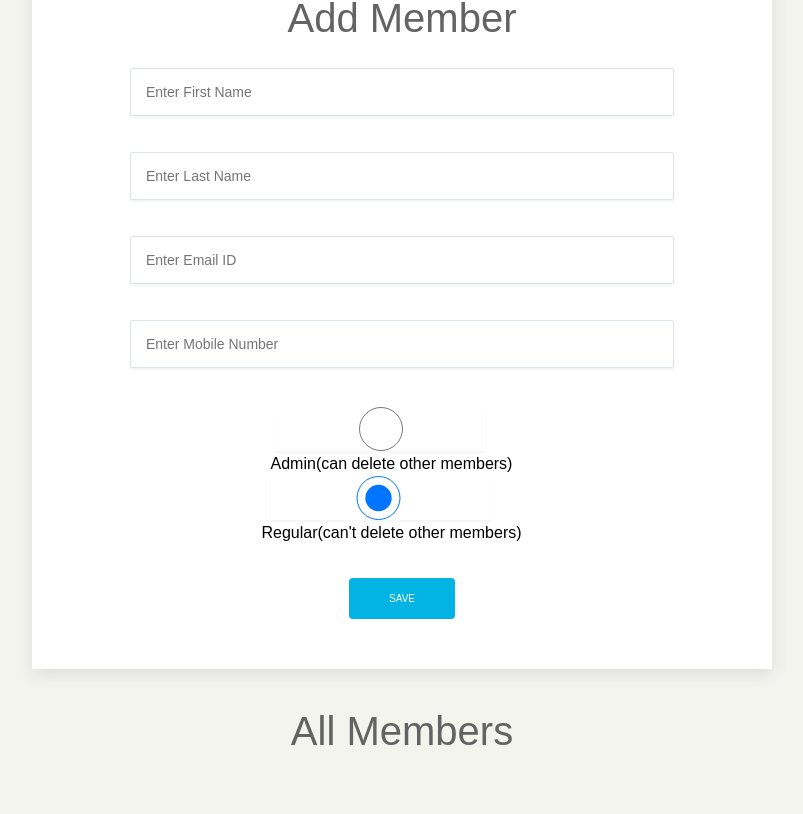
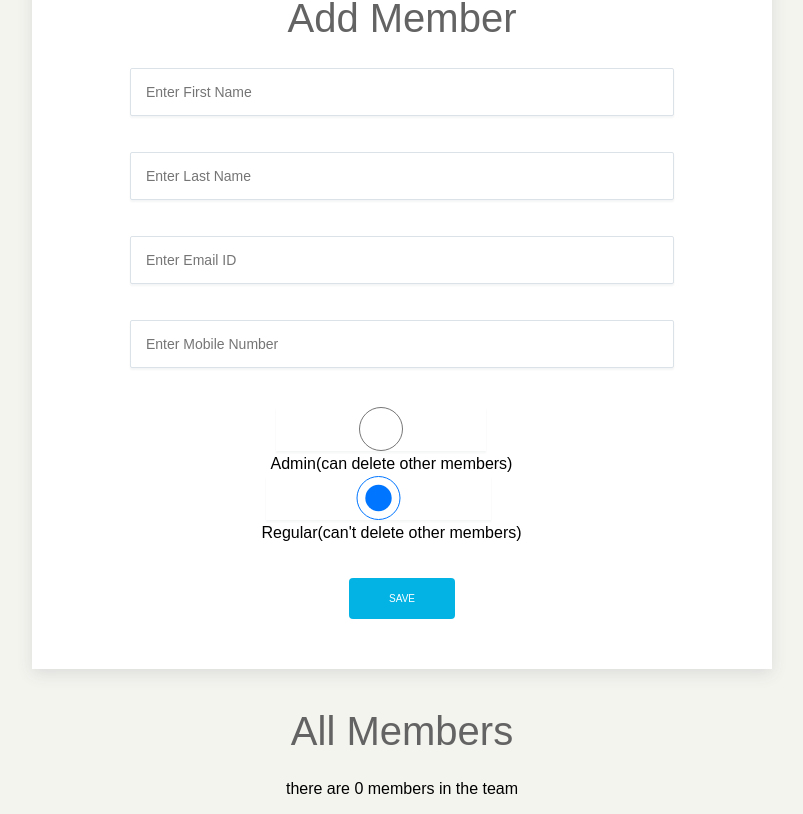
Before and after one commit to parasjain95/team-member-management, a React (Create React App) app: page / in a window 1280 px wide. Shown: the part 203-1017 px from the top of the page, without its empty margins (238-1041 px from the left). Before the commit the page ends 983 px from the top, so only its background shows below. Built offline with nearby package versions, Linux system fonts and the light colour scheme.

Commit message:
adding member count in subheading

```diff
--- a/src/AllMembers.js
+++ b/src/AllMembers.js
@@ -8,6 +8,7 @@ class AllMembers extends Component {
     return (
     <div>
       <h1 className="post_heading">All Members</h1>
+      <p className="center">there are {this.props.members.length} members in the team</p>
       {this.props.members.map((member) => (
       <div key={member.id}>
         {member.editing ? <EditMember member={member} key={member.id} /> : <Member member={member}
--- a/src/index.css
+++ b/src/index.css
@@ -76,6 +76,10 @@ body {
   font-weight:200;
   font-size:40px;
   color:#636363;
+  }
+
+  .center{
+    text-align:center;
   }
 
 
```
